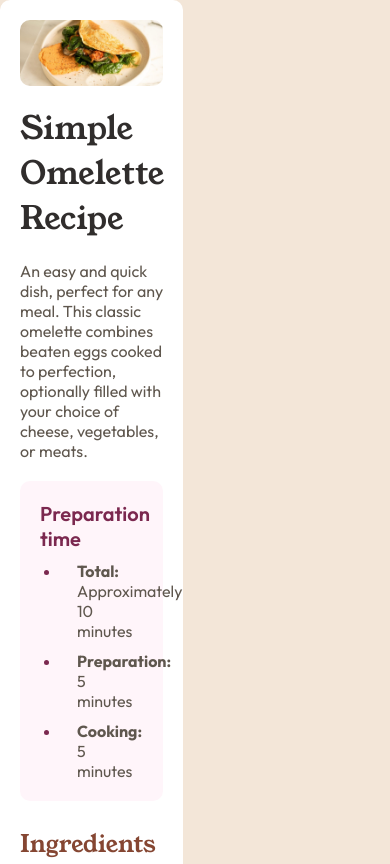
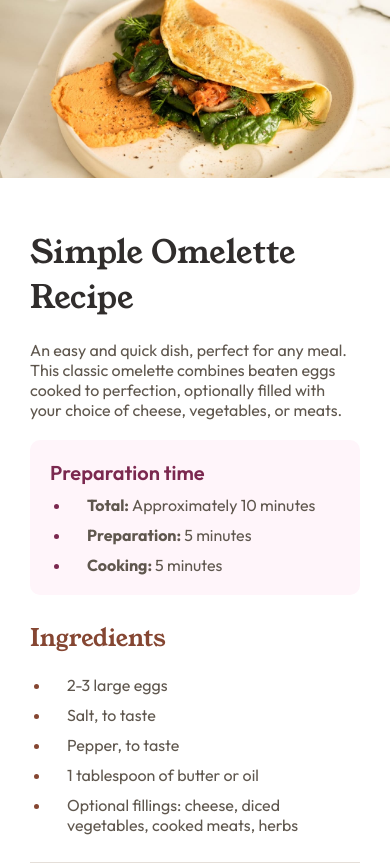
Before and after one commit to ttvinh05/recipe-page-main, a plain HTML site: page index.html in a window 390 px wide. Shown: the top 864 px of the page. Drawn offline with Linux system fonts and the light colour scheme.

Commit message:
6/10 mobile

```diff
--- a/index.html
+++ b/index.html
@@ -78,7 +78,7 @@
         <div class="table">
           <div class="table-row">
             <p class="table-row__name">Calories</p>
-            <strong class="table-row__gram">277k</strong>
+            <strong class="table-row__gram">277kcal</strong>
           </div>
           <div class="table-row">
             <p class="table-row__name">Carbs</p>
--- a/style.css
+++ b/style.css
@@ -163,9 +163,24 @@ main {
 @media (max-width: 739px) {
     #container {
         display: block;
+        min-height: auto;
+        position: relative;
     }
 
     main {
-        width: 100%;
+        max-width: 100vw;
+        padding: 30px;
+    }
+
+    .img {
+        position: absolute;
+        border-radius: 0;
+        top: 0;
+        left: 0;
+        right: 0;
+    }
+
+    .title {
+        margin-top: 200px;
     }
 }
```
